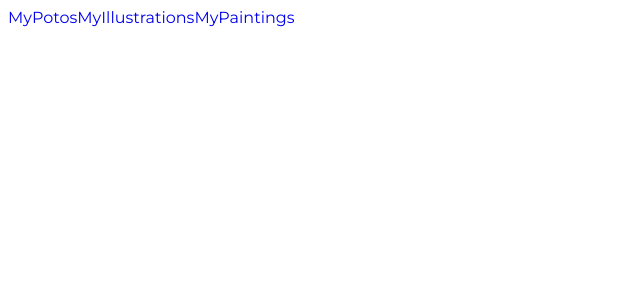
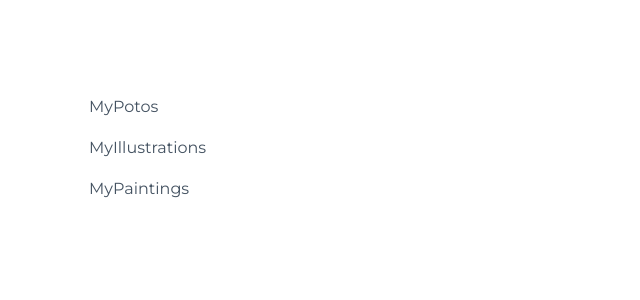
Before and after one commit to PJDEVEX/ci-af-challenges, a React (Create React App) app in the folder my-app/: page / in a window 1280 px wide. Shown: the top 300 px of the page, without its empty margins (0-640 px from the left). Built offline with nearby package versions, Linux system fonts and the light colour scheme.

Commit message:
Style anch elements

```diff
--- a/my-app/src/components/Sidebar.js
+++ b/my-app/src/components/Sidebar.js
@@ -1,11 +1,12 @@
+import css from './css/Sidebar.module.css';
 import React from "react";
 
-const Sidebar = () => (<div>
-    <a href = "#." target= "_blank">MyPotos</a>
-    <a href = "#." target= "_blank">MyIllustrations</a>
-    <a href = "#." target= "_blank">MyPaintings</a>
-
-</div>
+const Sidebar = () => (
+    <div className={css.sidebar}>
+        <a href="#." target="_blank">MyPotos</a>
+        <a href="#." target="_blank">MyIllustrations</a>
+        <a href="#." target="_blank">MyPaintings</a>
+    </div>
 );
 
 export default Sidebar;
```
